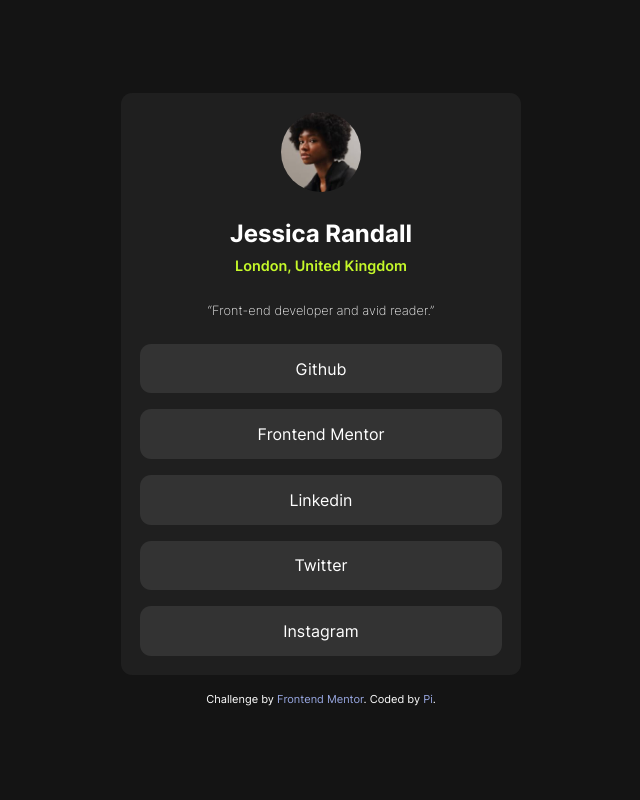
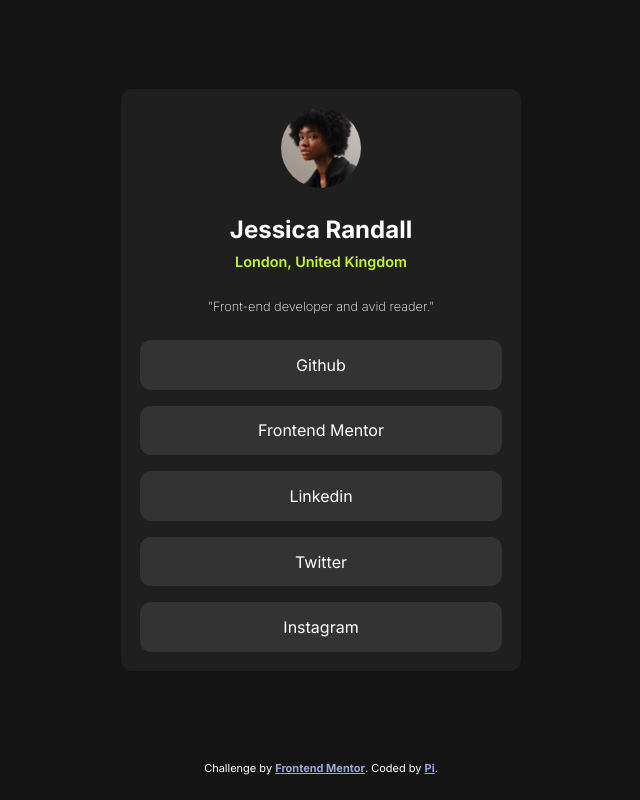
Before and after one commit to LeonCelestino/Social-Links-Profile-Media, a plain HTML site: page index.html in a window 1280 px wide. Shown: the whole page, without its empty margins (319-959 px from the left). Drawn offline with Linux system fonts and the light colour scheme.

Commit message:
applied feedback fixes

```diff
--- a/assets/css/global.css
+++ /dev/null
@@ -1,59 +0,0 @@
-@font-face {
-    font-family: "Inter VariableFont";
-    src: url(../fonts/Inter-VariableFont_slnt\,wght.ttf);
-}
-
-
-*, *::before, *::after {
-    box-sizing: border-box;
-  }
-
-
-  * {
-    margin: 0;
-    padding: 0;
-  }
-
-  body {
-
-    line-height: 1.5;
-
-    -webkit-font-smoothing: antialiased;
-    font-family: "Inter VariableFont";
-
-    background: var(--grey-900);
-  }
-
-
-  img, picture, video, canvas, svg {
-    display: block;
-    max-width: 100%;
-  }
-
-
-  input, button, textarea, select {
-    font: inherit;
-  }
-
-
-  p, h1, h2, h3, h4, h5, h6 {
-    overflow-wrap: break-word;
-  }
-
-
-  p {
-    text-wrap: pretty;
-  }
-
-  a {
-    text-decoration: none;
-  }
-
-  h1, h2, h3, h4, h5, h6 {
-    text-wrap: balance;
-  }
-
-
-  #root, #__next {
-    isolation: isolate;
-  }
--- a/assets/css/main.css
+++ b/assets/css/main.css
@@ -1,27 +1,93 @@
-.about-me, .poster {
+/* Variables */
+
+:root {
+    --green: hsl(75, 94%, 57%);
+    --white: hsl(0, 0%, 100%);
+    --grey-700: hsl(0, 0%, 20%);
+    --grey-800: hsl(0, 0%, 12%);
+    --grey-900: hsl(0, 0%, 8%);
+}
+
+/* Reset and global */
+*, *::before, *::after {
+    box-sizing: border-box;
+  }
+
+
+  * {
+    margin: 0;
+    padding: 0;
+  }
+
+  body {
+
+    line-height: 1.5;
+
+    -webkit-font-smoothing: antialiased;
+    font-family: "Inter", serif;
+
+    background: var(--grey-900);
+  }
+
+
+  img, picture, video, canvas, svg {
+    display: block;
+    max-width: 100%;
+  }
+
+
+  input, button, textarea, select {
+    font: inherit;
+  }
+
+
+  p, h1, h2, h3, h4, h5, h6 {
+    overflow-wrap: break-word;
+  }
+
+
+  p {
+    text-wrap: pretty;
+  }
+
+  a {
+    text-decoration: none;
+  }
+
+  h1, h2, h3, h4, h5, h6 {
+    text-wrap: balance;
+  }
+
+
+  #root, #__next {
+    isolation: isolate;
+  }
+
+/*  Profile */
+
+.profile, .poster {
     display: flex;
     flex-direction: column;
     justify-content: center;
     align-items: center;
-    gap: 1.5rem;
 }
 
-.about-me {
+.profile {
     padding: 1rem;
-    gap: 1rem;
-
-    min-height: 100vh;
-
+    min-height: 95vh;
 }
 
 .poster {
     width: min(25rem, 100%);
     padding: 1.2rem;
+    gap: 1.5rem;
     border-radius: .7rem;
+
     background: var(--grey-800);
 
     text-align: center;
 }
+
 
 .pfp-wrap {
     max-width: 5rem;
@@ -31,12 +97,39 @@
     border-radius: 50%;
 }
 
+
+.introduction {
+    display: grid;
+    gap: .2rem;
+}
+
+.location {
+    font-size: .9rem;
+    font-weight: 600;
+    color: var(--green);
+}
+
+
+.name, .sm-link, .quote {
+    color: var(--white);
+}
+
+.quote {
+    font-size: .8rem;
+    font-weight: 200;
+}
+
+
 .links {
     display: flex;
     flex-direction: column;
     gap: 1rem;
 
     width: 100%;
+}
+
+.links li {
+    list-style-type: none;
 }
 
 .sm-link {
@@ -49,31 +142,12 @@
 
 }
 
-.sm-link:hover, sm-link:active {
+.sm-link:hover, .sm-link:active {
     font-weight: 700;
     color: var(--grey-700);
     background-color: var(--green);
 }
 
-.quote {
-    font-size: .8rem;
-    font-weight: 200;
-}
-
-.introduction {
-    display: grid;
-    gap: .2rem;
-}
-
-.name, .sm-link, .quote {
-    color: var(--white);
-}
-
-.location {
-    font-size: .9rem;
-    font-weight: 600;
-    color: var(--green);
-}
 
 .attribution {
     font-size: 11px; text-align: center;
@@ -81,9 +155,11 @@
 }
 
 .attribution a {
+    font-weight: 700;
     color: hsl(228, 55%, 74%);
+    text-decoration: underline;
 }
 
 .attribution a:hover, .attribution a:active {
-    text-decoration: underline;
+    text-decoration: none;
 }
--- a/assets/css/variables.css
+++ /dev/null
@@ -1,7 +0,0 @@
-:root {
-    --green: hsl(75, 94%, 57%);
-    --white: hsl(0, 0%, 100%);
-    --grey-700: hsl(0, 0%, 20%);
-    --grey-800: hsl(0, 0%, 12%);
-    --grey-900: hsl(0, 0%, 8%);
-}
--- a/index.html
+++ b/index.html
@@ -6,41 +6,45 @@
 
     <link rel="icon" type="image/png" sizes="32x32" href="./assets/images/favicon-32x32.png">
 
+    <link rel="preconnect" href="https://fonts.googleapis.com">
+    <link rel="preconnect" href="https://fonts.gstatic.com" crossorigin>
+    <link href="https://fonts.googleapis.com/css2?family=Inter:ital,opsz,wght@0,14..32,100..900;1,14..32,100..900&display=swap" rel="stylesheet">
+
     <title>Frontend Mentor | Social links profile</title>
-  <link rel="stylesheet" href="./assets/css/variables.css">
-  <link rel="stylesheet" href="./assets/css/global.css">
+
     <link rel="stylesheet" href="./assets/css/main.css">
     <!-- Feel free to remove these styles or customise in your own stylesheet 👍 -->
 
   </head>
   <body>
-  <section class="about-me">
-    <main class="poster">
+      <main class="profile">
+          <div class="poster">
             <div class="pfp-wrap">
               <img src="./assets/images/avatar-jessica.jpeg" alt="">
             </div>
 
             <div class="introduction">
               <h2 class="name">Jessica Randall</h2>
-        <h3 class="location">London, United Kingdom</h3>
+              <p class="location">London, United Kingdom</p>
             </div>
 
-      <q class="quote">Front-end developer and avid reader.</q>
+            <blockquote class="quote">"Front-end developer and avid reader."</blockquote>
 
-      <div class="links">
-        <a class="sm-link" href="#">Github</a>
-        <a class="sm-link" href="#">Frontend Mentor</a>
-        <a class="sm-link" href="#">Linkedin</a>
-        <a class="sm-link" href="#">Twitter</a>
-        <a class="sm-link" href="#">Instagram</a>
+            <ul class="links">
+              <li><a class="sm-link" href="#">Github</a></li>
+              <li><a class="sm-link" href="#">Frontend Mentor</a></li>
+              <li><a class="sm-link" href="#">Linkedin</a></li>
+              <li><a class="sm-link" href="#">Twitter</a></li>
+              <li><a class="sm-link" href="#">Instagram</a></li>
+            </ul>
+
           </div>
-
       </main>
 
-    <div class="attribution">
+      <footer class="attribution">
         Challenge by <a href="https://www.frontendmentor.io/challenges/social-links-profile-UG32l9m6dQ" target="_blank">Frontend Mentor</a>.
         Coded by <a href="https://www.github.com/leoncelestino" target="_blank">Pi</a>.
-    </div>
-  </section>
+      </footer>
+
   </body>
 </html>
```
Lines whose indentation alone changed are shown as unchanged.
